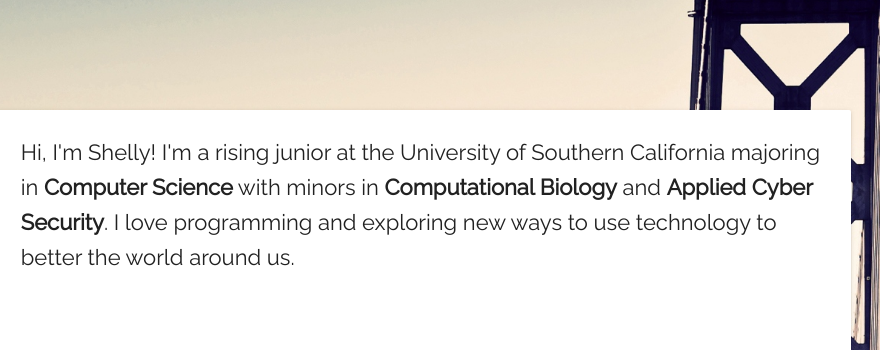
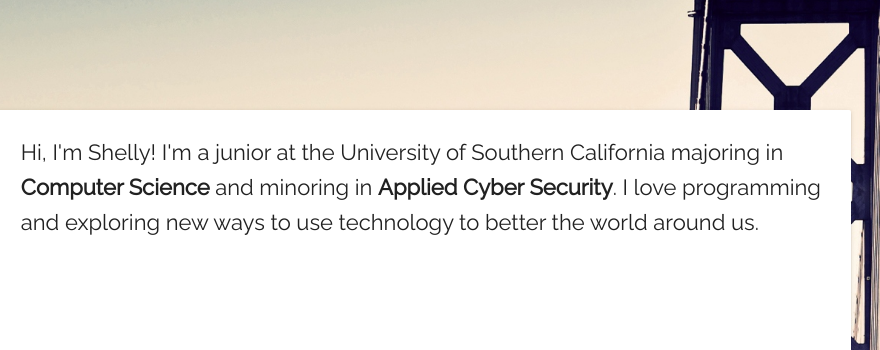
Before and after one commit to swillard13/rochellewillard.com, a plain HTML site: page index.html in a window 1280 px wide. Shown: the part 93-443 px from the top of the page, 400-1280 px from the left. Drawn offline with Linux system fonts and the light colour scheme.

Commit message:
smaller photo and remove minor

```diff
--- a/index.html
+++ b/index.html
@@ -44,7 +44,7 @@
 							<div class="mdl-card__title"></div>
 						  <div class="mdl-card__supporting-text">
 						  	<div class="about-me-blurb">
-						    	Hi, I'm Shelly! I'm a rising junior at the University of Southern California majoring in <b>Computer Science</b> with minors in <b>Computational Biology</b> and <b>Applied Cyber Security</b>. I love programming and exploring new ways to use technology to better the world around us.
+						    	Hi, I'm Shelly! I'm a junior at the University of Southern California majoring in <b>Computer Science</b> and minoring in <b>Applied Cyber Security</b>. I love programming and exploring new ways to use technology to better the world around us.
 						    </div>
 						  </div>
 						</div>
```
